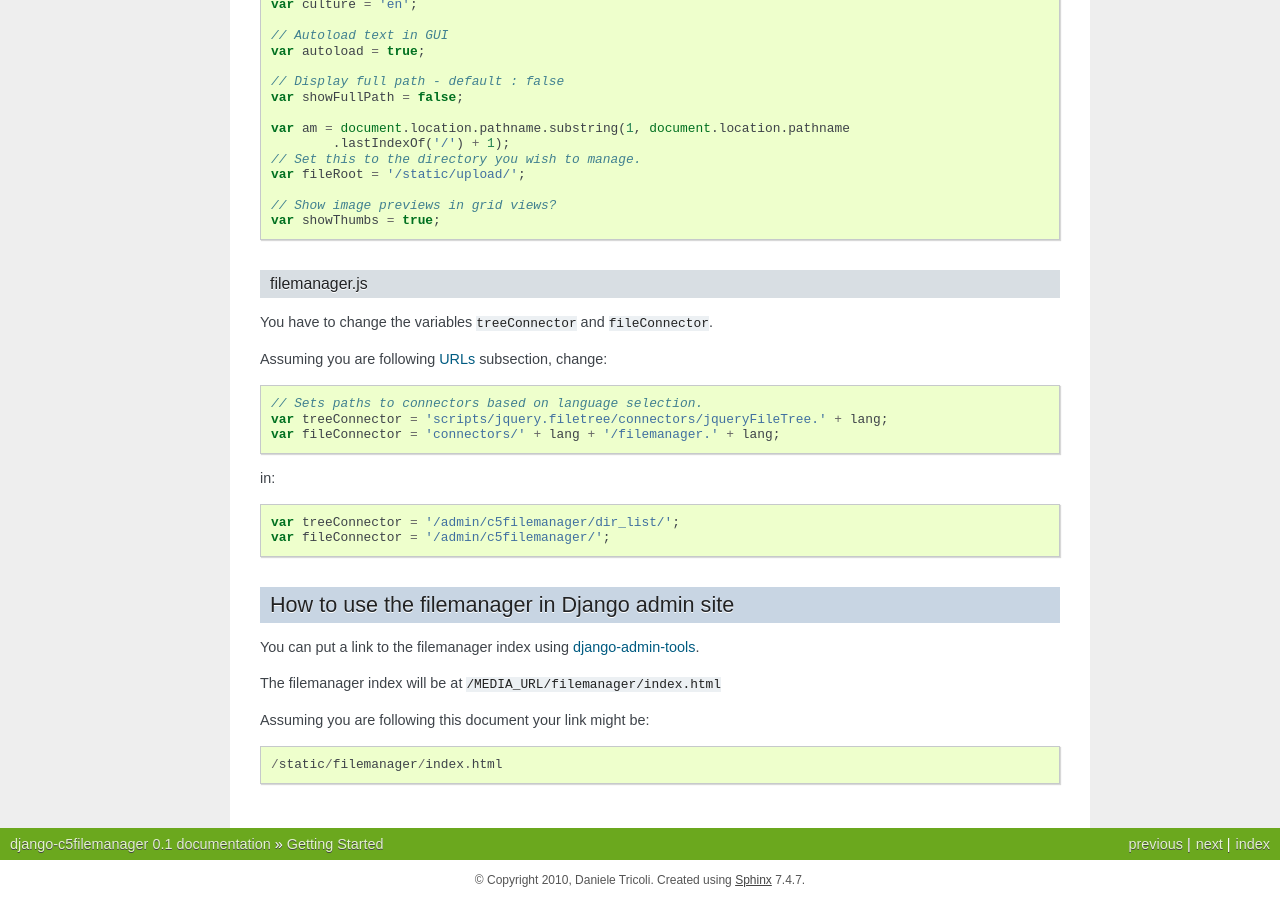
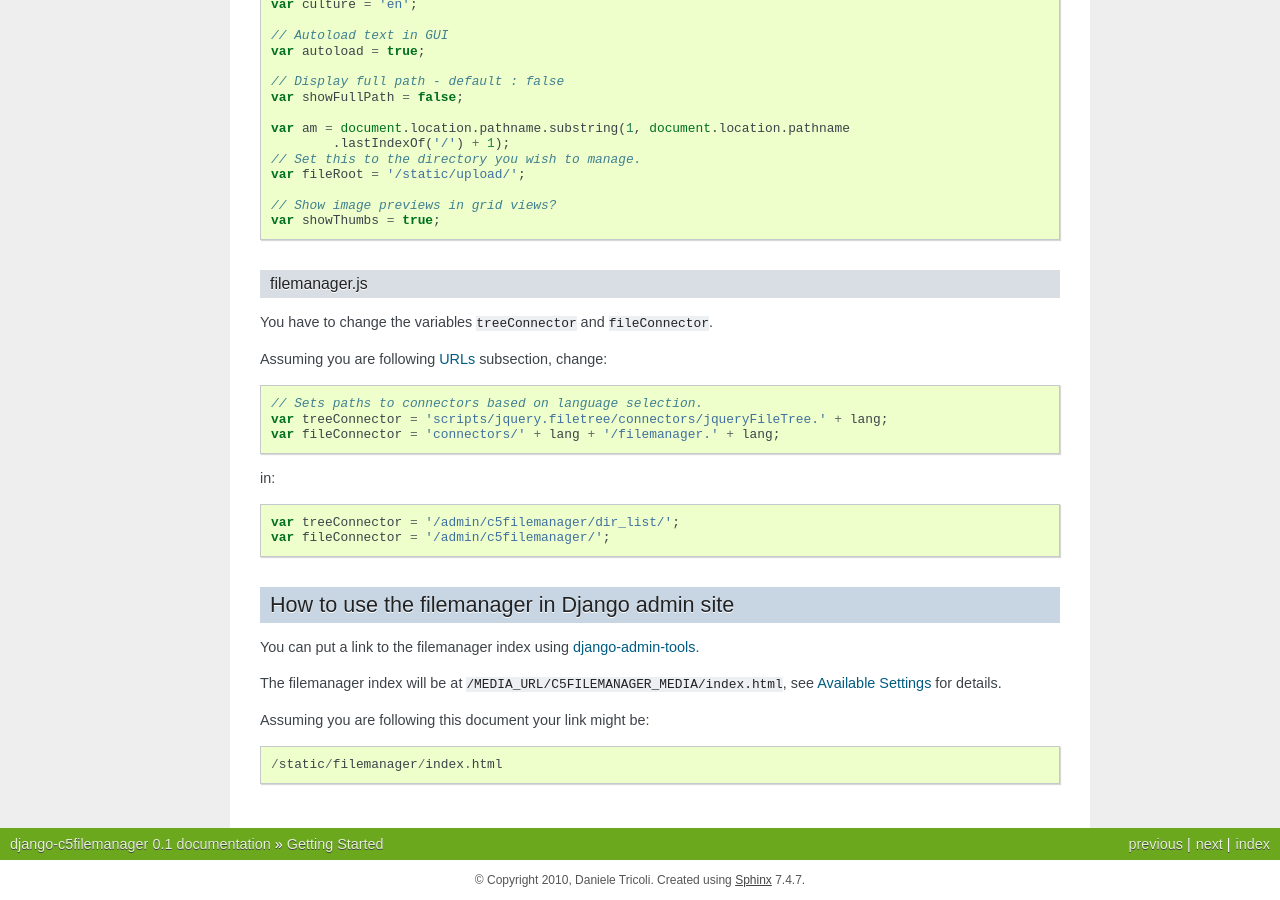
Before and after one commit to eriol/django-c5filemanager, a Sphinx documentation site: the page built from docs/getting_started.rst, in a window 1280 px wide and 900 px high, scrolled down 2506 px. Built offline with Sphinx 7.4.7, drawn with Linux system fonts in a browser that asks for light colours.

Commit message:
Added a cross reference

```diff
--- a/docs/available_settings.rst
+++ b/docs/available_settings.rst
@@ -1,3 +1,5 @@
+.. _available_settings:
+
 Available Settings
 ==================
 
--- a/docs/getting_started.rst
+++ b/docs/getting_started.rst
@@ -182,7 +182,8 @@ How to use the filemanager in Django admin site
 You can put a link to the filemanager index using
 `django-admin-tools <http://www.bitbucket.org/izi/django-admin-tools/>`_.
 
-The filemanager index will be at ``/MEDIA_URL/filemanager/index.html``
+The filemanager index will be at ``/MEDIA_URL/C5FILEMANAGER_MEDIA/index.html``,
+see :ref:`available_settings` for details.
 
 Assuming you are following this document your link might be::
 
```
